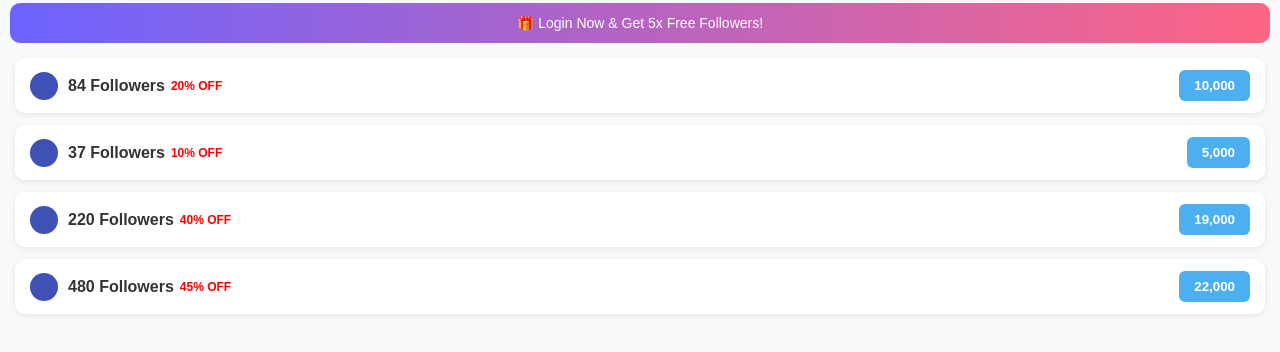
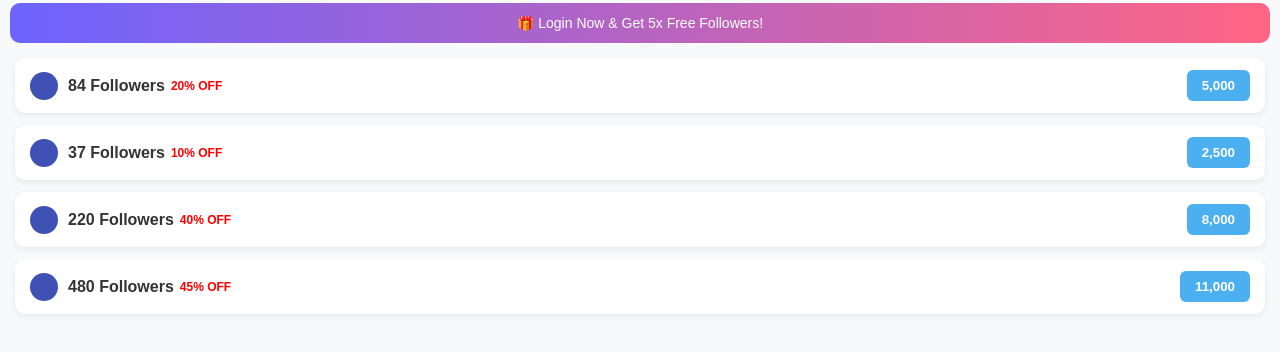
Before and after one commit to excellentenebia-lgtm/IGboost, a plain HTML site: page index.html in a window 1280 px wide. Shown: the part 209-561 px from the top of the page. Drawn offline with Linux system fonts and the light colour scheme.

Commit message:
Update index.html

```diff
--- a/index.html
+++ b/index.html
@@ -163,7 +163,7 @@
         <span>84 Followers</span>
         <span class="discount">20% OFF</span>
       </div>
-      <button class="buy-btn">10,000</button>
+      <button class="buy-btn">5,000</button>
     </div>
 
     <div class="package">
@@ -172,7 +172,7 @@
         <span>37 Followers</span>
         <span class="discount">10% OFF</span>
       </div>
-      <button class="buy-btn">5,000</button>
+      <button class="buy-btn">2,500</button>
     </div>
 
     <div class="package">
@@ -181,7 +181,7 @@
         <span>220 Followers</span>
         <span class="discount">40% OFF</span>
       </div>
-      <button class="buy-btn">19,000</button>
+      <button class="buy-btn">8,000</button>
     </div>
 
     <div class="package">
@@ -190,7 +190,7 @@
         <span>480 Followers</span>
         <span class="discount">45% OFF</span>
       </div>
-      <button class="buy-btn">22,000</button>
+      <button class="buy-btn">11,000</button>
     </div>
   </div>
 
```
